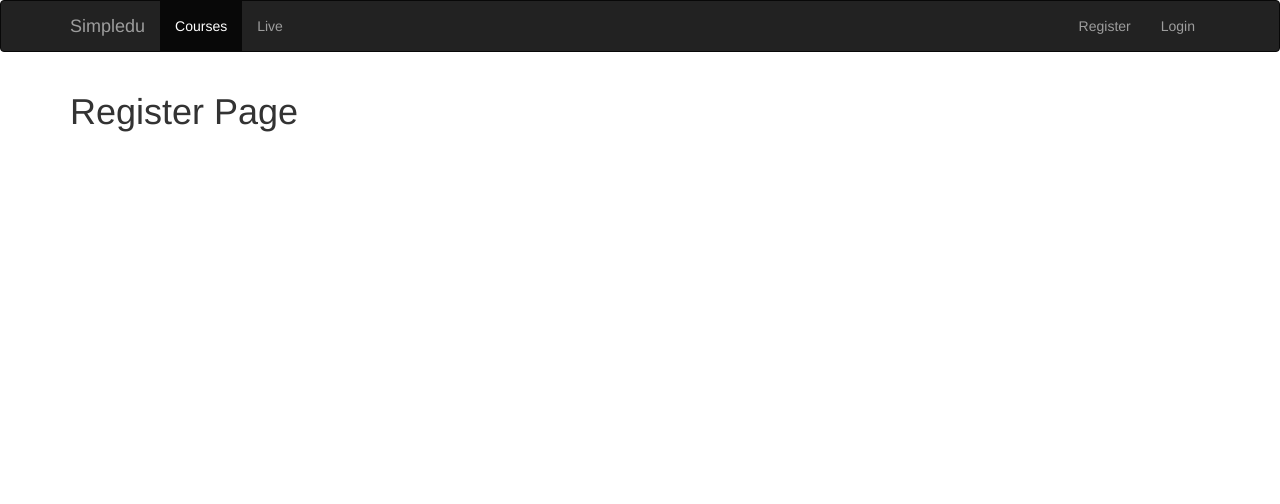
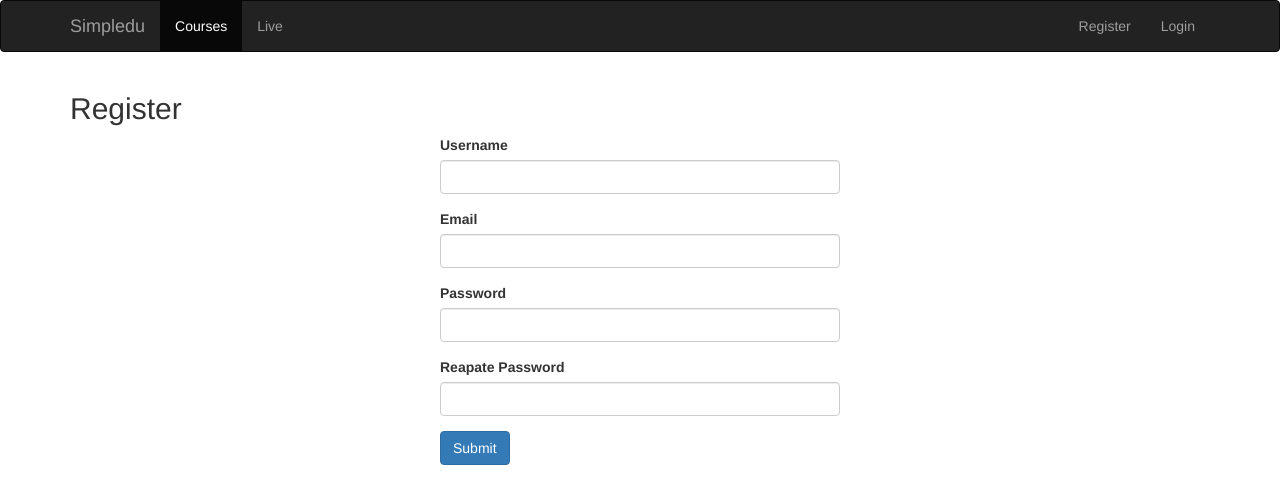
Before and after one commit to rainbowjlinux/shiyanlou_edu1, a Flask app: page /register in a window 1280 px wide. Shown: the top 504 px of the page. Run offline with Flask 2, Linux system fonts and the light colour scheme; some libraries are stand-ins or nearby versions.

Commit message:
Add login and register form
1. import flask_migrate to migrate db
2. fix config syntax error
3. add login and register forms to view functions
4. improve db info in models
5. add form div to login and register page
6. add main.css to show form by better style

Signed-off-by: wangjinlaishuai <wangjinlaishuai@163.com>

```diff
--- a/project_alpha/simpledu/simpledu/app.py
+++ b/project_alpha/simpledu/simpledu/app.py
@@ -2,10 +2,11 @@ from flask import Flask
 # from simpledu.config import configs
 from simpledu.models import db
 from simpledu.config import DevelopmentConfig
+from flask_migrate import Migrate
 
 
 def register_all_blueprint(app):
-    from simpledu.handlers import front, course, admin, user
+    from .handlers import front, course, admin, user
     app.register_blueprint(front)
     app.register_blueprint(course)
     app.register_blueprint(admin)
@@ -17,5 +18,6 @@ def create_app(config):
     # app.config.from_object(configs.get(config))
     app.config.from_object(DevelopmentConfig)
     db.init_app(app)
+    Migrate(app, db)
     register_all_blueprint(app)
     return app
--- a/project_alpha/simpledu/simpledu/config.py
+++ b/project_alpha/simpledu/simpledu/config.py
@@ -1,5 +1,5 @@
 class BaseConfig(object):
-    SECRET_KEY = 'very secret key',
+    SECRET_KEY = 'very secret key'
 
 
 class DevelopmentConfig(BaseConfig):
--- /dev/null
+++ b/project_alpha/simpledu/simpledu/forms.py
@@ -0,0 +1,20 @@
+# -*- coding: utf-8 -*-
+
+from flask_wtf import FlaskForm
+from wtforms import StringField, PasswordField, SubmitField, BooleanField
+from wtforms.validators import Length, Email, EqualTo, Required
+
+
+class RegisterForm(FlaskForm):
+    username = StringField('Username', validators=[Required(), Length(3, 24)])
+    email = StringField('Email', validators=[Required(), Email()])
+    password = PasswordField('Password', validators=[Required(), Length(6, 24)])
+    repeat_password = PasswordField('Reapate Password', validators=[Required(), EqualTo('password')])
+    submit = SubmitField('Submit')
+
+
+class LoginForm(FlaskForm):
+    email = StringField('Email', validators=[Required(), Email()])
+    password = PasswordField('Password', validators=[Required(), Length(6, 24)])
+    remember_me = BooleanField('Remember me')
+    submit = SubmitField('Submit')
--- a/project_alpha/simpledu/simpledu/handlers/front.py
+++ b/project_alpha/simpledu/simpledu/handlers/front.py
@@ -1,5 +1,6 @@
 from flask import Blueprint, render_template
 from simpledu.models import Course
+from simpledu.forms import LoginForm, RegisterForm
 
 
 front = Blueprint('front', __name__)
@@ -12,8 +13,10 @@ def index():
 
 @front.route('/login')
 def login():
-    return render_template('login.html')
+    form = LoginForm()
+    return render_template('login.html', form=form)
 
 @front.route('/register')
 def register():
-    return render_template('register.html')
+    form = RegisterForm()
+    return render_template('register.html', form=form)
--- /dev/null
+++ b/project_alpha/simpledu/simpledu/static/main.css
@@ -0,0 +1,4 @@
+.form {
+  width: 400px;
+  margin: 0 auto;
+}
--- a/project_alpha/simpledu/simpledu/templates/base.html
+++ b/project_alpha/simpledu/simpledu/templates/base.html
@@ -4,6 +4,7 @@
     <meta charset="UTF-8" />
     <title>{% block title %}{% endblock %}</title>
     <link rel="stylesheet" href="https://cdn.bootcss.com/bootstrap/3.3.7/css/bootstrap.min.css">
+    <link rel="stylesheet" href="static/main.css">
   </head>
 
   <body>
--- a/project_alpha/simpledu/simpledu/templates/register.html
+++ b/project_alpha/simpledu/simpledu/templates/register.html
@@ -1,7 +1,32 @@
 {% extends "base.html" %}
 
-{% block title %}Register{% endblock %}
+{% block title %}
+Register
+{% endblock %}
 
 {% block body %}
-    <h1>Register Page</h1>
+  <h2>Register</h2>
+  <div class="form">
+  <form method="POST" action="{{ url_for('front.register') }}">
+    {{ form.csrf_token }}
+
+    <div class="form-group">
+      {{ form.username.label }} {{ form.username(class='form-control') }}
+    </div>
+
+    <div class="form-group">
+      {{ form.email.label }} {{ form.email(class='form-control') }}
+    </div>
+
+    <div class="form-group">
+      {{ form.password.label }} {{ form.password(class='form-control') }}
+    </div>
+
+    <div class="form-group">
+      {{ form.repeat_password.label }} {{ form.repeat_password(class='form-control') }}
+    </div>
+
+    {{ form.submit(class='btn btn-primary', type='submit') }}
+  </form>
+  </div>
 {% endblock %}
```
Also changed, not shown: project_alpha/simpledu/simpledu/models.py (+41 -6 lines), project_alpha/simpledu/simpledu/templates/login.html (+24 -1 lines).
